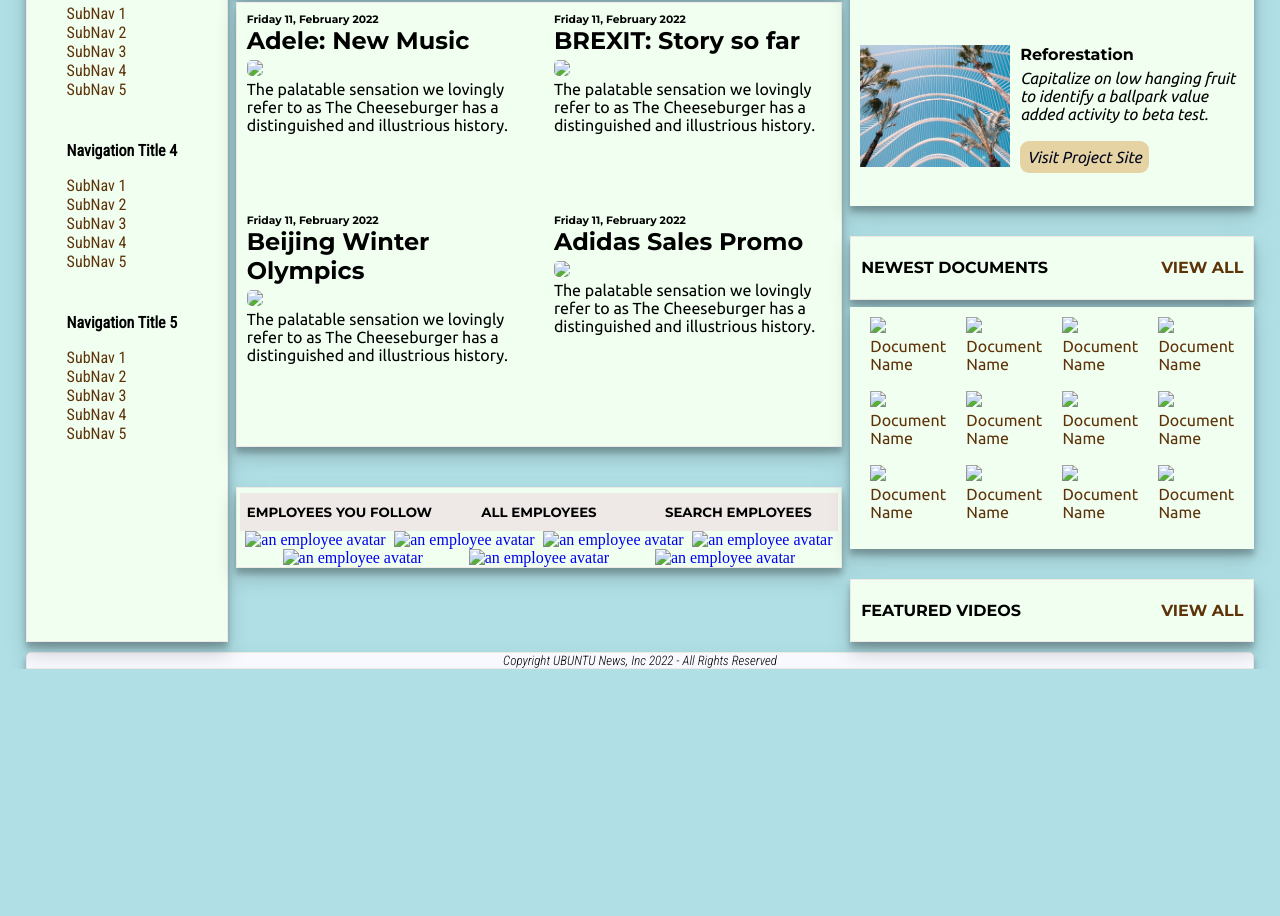
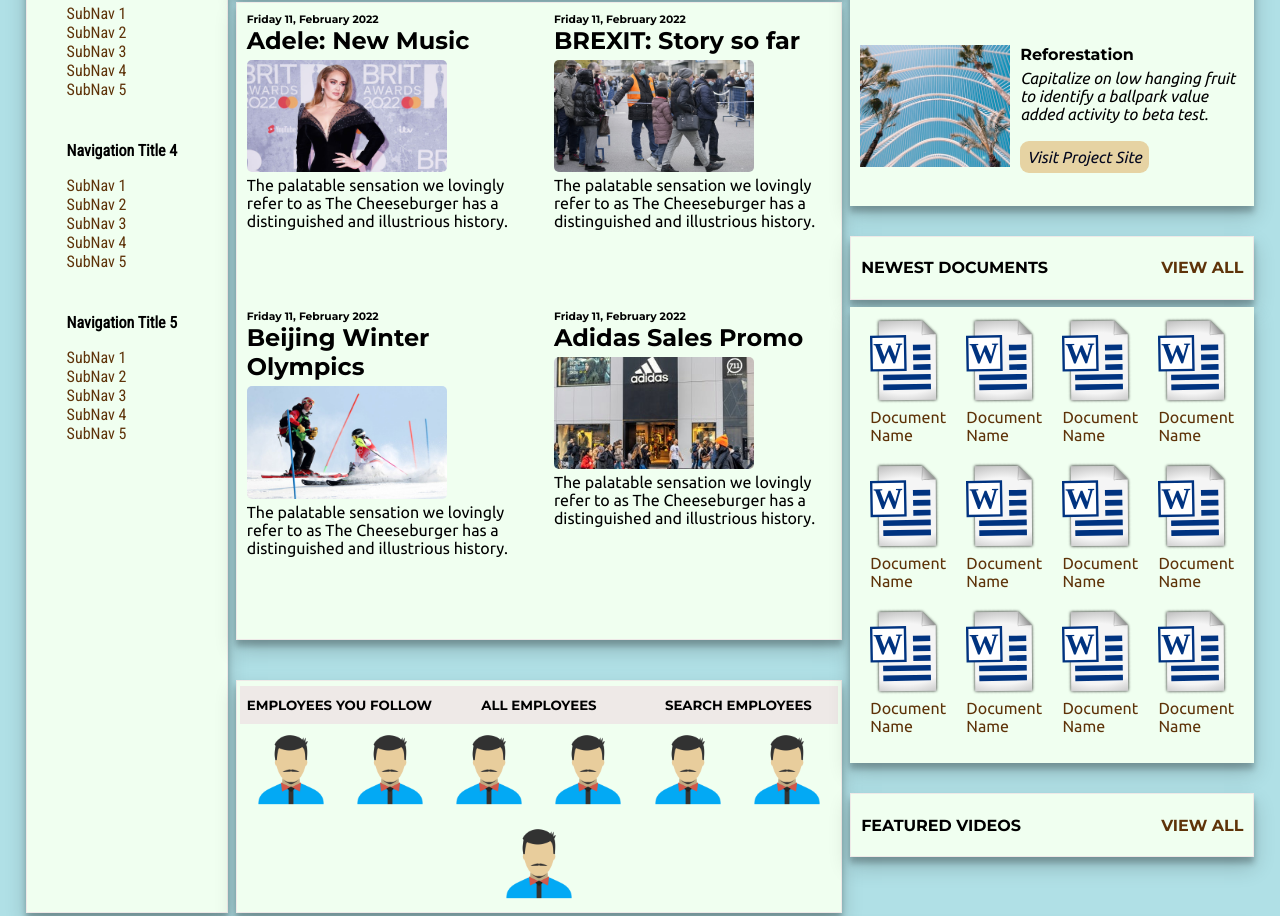
Before and after one commit to samted69/samted69.github.io, a plain HTML site: page index.html in a window 1280 px wide. Shown: the part 924-1840 px from the top of the page. Before the commit the page ends 1593 px from the top, so only its background shows below. Drawn offline with Linux system fonts and the light colour scheme; files that its build step writes are made by us from their sources; files whose address does not match are found by name.

Commit message:
Update index.html

```diff
--- a/index.html
+++ b/index.html
@@ -4,11 +4,11 @@
         <meta charset="UTF-8">
         <meta name="viewport" content="width=device-width, initial-scale=1.0">
         <title>UBUNTU News</title>
-        <link rel="icon" type="image/x-icon" href="../Newspage/images/favicon.ico">
+        <link rel="icon" type="image/x-icon" href="../images/favicon.ico">
         <link rel="preconnect" href="https://fonts.googleapis.com">
         <link rel="preconnect" href="https://fonts.gstatic.com" crossorigin>
         <link href="https://fonts.googleapis.com/css2?family=Montserrat:ital,wght@0,200;0,400;0,700;1,200;1,400&family=Roboto+Condensed:ital,wght@0,400;1,300;1,400&family=Rowdies:wght@400;700&family=Ubuntu:ital,wght@0,300;0,400;1,300;1,400&display=swap" rel="stylesheet">
-        <link rel="stylesheet" href="../Newspage/css/styles2.css">
+        <link rel="stylesheet" href="../css/styles2.css">
         <script src="https://kit.fontawesome.com/5ae52f7584.js" crossorigin="anonymous"></script>
     </head>
 
@@ -16,7 +16,7 @@
 <!-- ----------------------------------------------------LOGO AND SEARCH BAR REGION------------------------------------------------------------ -->
         <nav class="nav1">
             <ul>
-                <li><a href="#"><img src="../Newspage/images/ubuntunewslogo.png" alt="Logo"></a></li>
+                <li><a href="#"><img src="../images/ubuntunewslogo.png" alt="Logo"></a></li>
                 <li class="list-item list-item-one"><input style="font-family: FontAwesome;" type="search" placeholder='&#xf002 Search...'></li>
                 <li class="list-item list-item-two"><a href="#">LOGIN</a></li>
                 <li class="list-item list-item-three"><a href="#">HELP</a></li>
@@ -103,7 +103,7 @@
                         <section class="exclusive">
                             <article>
                                 <div>
-                                    <a href="https://placeholder.com"><img class="exclusive-news" src="../Newspage/images/exclusive-news.jpg" width="300" height="200"></a>
+                                    <a href="https://placeholder.com"><img class="exclusive-news" src="../images/exclusive-news.jpg" width="300" height="200"></a>
                                 </div>
                                 <div class="main-article">
                                     <h6>Friday 11, February 2022</h6>
@@ -123,13 +123,13 @@
                                     <article>
                                         <h6>Friday 11, February 2022</h6>
                                         <h2>Adele: New Music</h2>
-                                        <a href="https://placeholder.com"><img src="../Newspage/images/article-one.jpg"></a>
+                                        <a href="https://placeholder.com"><img src="../images/article-one.jpg"></a>
                                         <p>The palatable sensation we lovingly refer to as The Cheeseburger has a distinguished and illustrious history.</p>
                                     </article>
                                     <article>
                                         <h6>Friday 11, February 2022</h6>
                                         <h2>Beijing Winter Olympics</h2>
-                                        <a href="https://placeholder.com"><img src="../Newspage/images/article-two.jpg"></a>
+                                        <a href="https://placeholder.com"><img src="../images/article-two.jpg"></a>
                                         <p>The palatable sensation we lovingly refer to as The Cheeseburger has a distinguished and illustrious history.</p>
                                     </article>
                                 </section>
@@ -137,13 +137,13 @@
                                     <article>
                                         <h6>Friday 11, February 2022</h6>
                                         <h2>BREXIT: Story so far</h2>
-                                        <a href="https://placeholder.com"><img src="../Newspage/images/article-three.png"></a>
+                                        <a href="https://placeholder.com"><img src="../images/article-three.png"></a>
                                         <p>The palatable sensation we lovingly refer to as The Cheeseburger has a distinguished and illustrious history.</p>
                                     </article>
                                     <article>
                                         <h6>Friday 11, February 2022</h6>
                                         <h2>Adidas Sales Promo</h2>
-                                        <a href="https://placeholder.com"><img src="../Newspage/images/article-four.jpg"></a>
+                                        <a href="https://placeholder.com"><img src="../images/article-four.jpg"></a>
                                         <p>The palatable sensation we lovingly refer to as The Cheeseburger has a distinguished and illustrious history.</p>
                                     </article>
                                 </section>
@@ -163,13 +163,13 @@
                                 </div>
                             </div>
                             <section class="employees-img">
-                                <a href="#" target="_blank"><img src="../Newspage/images/employee.png" alt="an employee avatar"></a>
-                                <a href="#" target="_blank"><img src="../Newspage/images/employee.png" alt="an employee avatar"></a>
-                                <a href="#" target="_blank"><img src="../Newspage/images/employee.png" alt="an employee avatar"></a>
-                                <a href="#" target="_blank"><img src="../Newspage/images/employee.png" alt="an employee avatar"></a>
-                                <a href="#" target="_blank"><img src="../Newspage/images/employee.png" alt="an employee avatar"></a>
-                                <a href="#" target="_blank"><img src="../Newspage/images/employee.png" alt="an employee avatar"></a>
-                                <a href="#" target="_blank"><img src="../Newspage/images/employee.png" alt="an employee avatar"></a>
+                                <a href="#" target="_blank"><img src="../images/employee.png" alt="an employee avatar"></a>
+                                <a href="#" target="_blank"><img src="../images/employee.png" alt="an employee avatar"></a>
+                                <a href="#" target="_blank"><img src="../images/employee.png" alt="an employee avatar"></a>
+                                <a href="#" target="_blank"><img src="../images/employee.png" alt="an employee avatar"></a>
+                                <a href="#" target="_blank"><img src="../images/employee.png" alt="an employee avatar"></a>
+                                <a href="#" target="_blank"><img src="../images/employee.png" alt="an employee avatar"></a>
+                                <a href="#" target="_blank"><img src="../images/employee.png" alt="an employee avatar"></a>
                             </section>
                         </div>
                     </div>
@@ -221,18 +221,18 @@
                                 <h4><a href="#">VIEW ALL</a></h4>
                             </div>
                             <div class="files">
-                                <a href="#"><img src="../Newspage/images/document.svg"><P>Document<br> Name</p></a>
-                                <a href="#"><img src="../Newspage/images/document.svg"><P>Document<br> Name</p></a>
-                                <a href="#"><img src="../Newspage/images/document.svg"><P>Document<br> Name</p></a>
-                                <a href="#"><img src="../Newspage/images/document.svg"><P>Document<br> Name</p></a>
-                                <a href="#"><img src="../Newspage/images/document.svg"><P>Document<br> Name</p></a>
-                                <a href="#"><img src="../Newspage/images/document.svg"><P>Document<br> Name</p></a>
-                                <a href="#"><img src="../Newspage/images/document.svg"><P>Document<br> Name</p></a>
-                                <a href="#"><img src="../Newspage/images/document.svg"><P>Document<br> Name</p></a>
-                                <a href="#"><img src="../Newspage/images/document.svg"><P>Document<br> Name</p></a>
-                                <a href="#"><img src="../Newspage/images/document.svg"><P>Document<br> Name</p></a>
-                                <a href="#"><img src="../Newspage/images/document.svg"><P>Document<br> Name</p></a>
-                                <a href="#"><img src="../Newspage/images/document.svg"><P>Document<br> Name</p></a>
+                                <a href="#"><img src="../images/document.svg"><P>Document<br> Name</p></a>
+                                <a href="#"><img src="../images/document.svg"><P>Document<br> Name</p></a>
+                                <a href="#"><img src="../images/document.svg"><P>Document<br> Name</p></a>
+                                <a href="#"><img src="../images/document.svg"><P>Document<br> Name</p></a>
+                                <a href="#"><img src="../images/document.svg"><P>Document<br> Name</p></a>
+                                <a href="#"><img src="../images/document.svg"><P>Document<br> Name</p></a>
+                                <a href="#"><img src="../images/document.svg"><P>Document<br> Name</p></a>
+                                <a href="#"><img src="../images/document.svg"><P>Document<br> Name</p></a>
+                                <a href="#"><img src="../images/document.svg"><P>Document<br> Name</p></a>
+                                <a href="#"><img src="../images/document.svg"><P>Document<br> Name</p></a>
+                                <a href="#"><img src="../images/document.svg"><P>Document<br> Name</p></a>
+                                <a href="#"><img src="../images/document.svg"><P>Document<br> Name</p></a>
                             </div>
                         </section>
                         <!-- --------------------------------------FEATURED VIDEOS-------------------------------- -->
```
